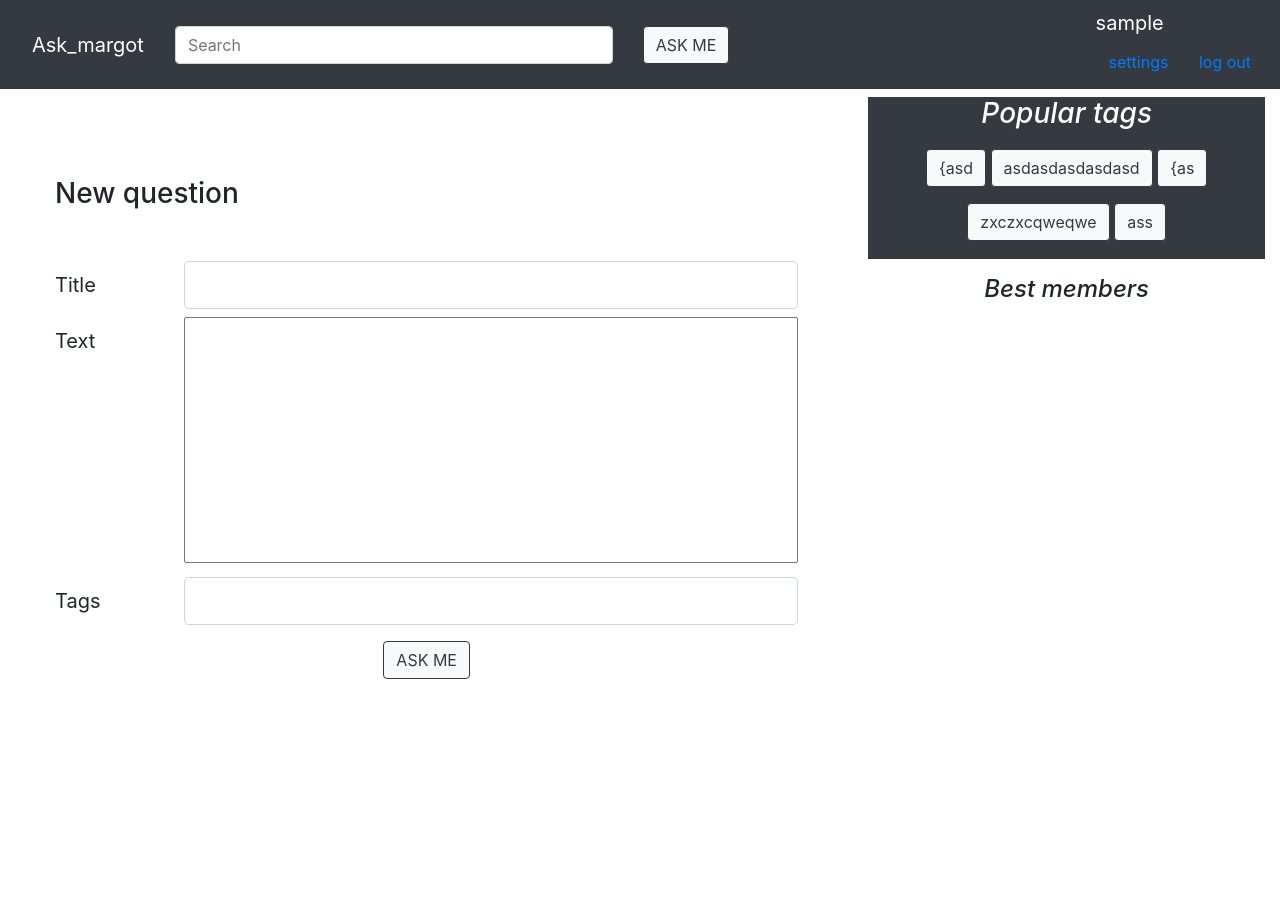
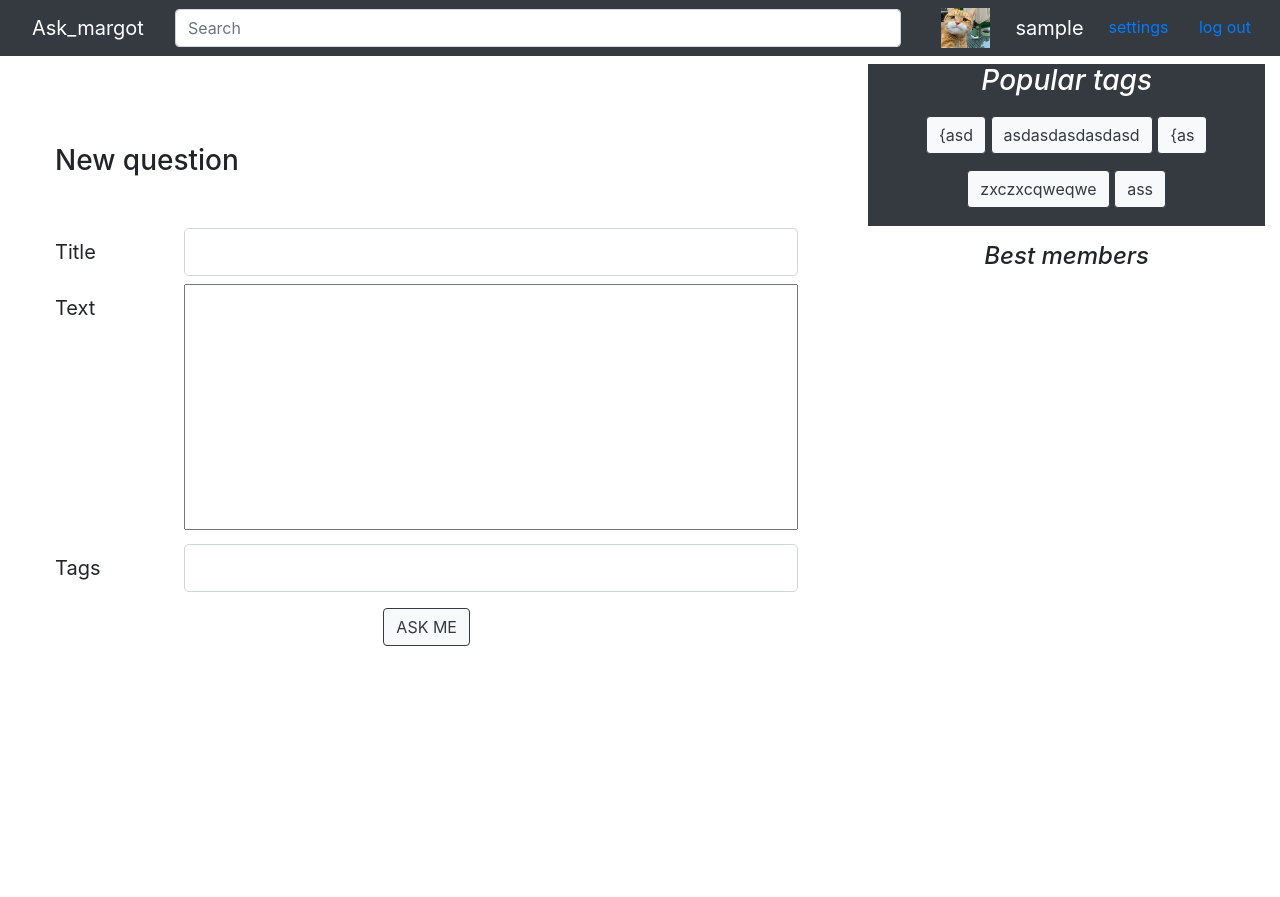
Before and after one commit to Margot07008/web_technopark, a Django app: page /ask/ in a window 1280 px wide. After the commit the page ends 646 px from the top, so only its background shows below. Run offline with Django 3.2, Linux system fonts and the light colour scheme; the visitor is signed in with stand-in values (Sample User, id 1); data that the repository does not hold is empty; some libraries are stand-ins or nearby versions.

Commit message:
correct navbar and links

```diff
--- a/catalog/models.py
+++ b/catalog/models.py
@@ -10,6 +10,7 @@ import datetime
 
 # Create your models here.
 class UserProfile(models.Model):
+
 
     id = models.AutoField(primary_key=True)
     email = models.EmailField()
--- a/catalog/static/css/base.css
+++ b/catalog/static/css/base.css
@@ -45,3 +45,16 @@
     justify-content: center;
     display: flex;
 }
+
+
+.user_name_navbar{
+    display: flex;
+    justify-content: center;
+    align-items: center;
+    padding-right: 12px;
+
+}
+
+.log_user{
+    display: inherit;
+}
--- a/catalog/templates/catalog/ask.html
+++ b/catalog/templates/catalog/ask.html
@@ -9,26 +9,21 @@
     <link rel="stylesheet" href="{% static 'css/ask.css' %}">
 {% endblock %}
 
-{% block header %}
-    <div class="col ask_me">
-        <button class="btn btn-outline-dark my-2 my-sm-2 btn-light" type="submit">ASK ME</button>
-    </div>
 
-{% endblock %}
 
 {% block content %}
     <div class="new_questoin">
         <div class="new_questoin_lable">
             <h3>New question</h3>
         </div>
-        <form>
+        <form method="POST" action="">
             <div class="form-group row mb-2 ">
                 <label for="colFormLabelLg" class="col-sm-2 col-form-label col-form-label-lg">Title</label>
                 <div class="col-sm-10">
                     <input type="text" class="form-control form-control-lg" id="colFormLabelLg" placeholder="">
                 </div>
             </div>
-        </form>
+
 
             <div class="form-group row mb-2">
                 <label for="colFormLabelLg" class="col-sm-2 col-form-label col-form-label-lg">Text</label>
@@ -37,7 +32,7 @@
                 </div>
             </div>
 
-    <form>
+
             <div class="form-group row mb-2">
                 <label for="colFormLabelLg" class="col-sm-2 col-form-label col-form-label-lg">Tags</label>
                 <div class="col-sm-10">
@@ -46,7 +41,7 @@
             </div>
         </form>
     <div class="col ask_me_btn">
-        <button class="btn btn-outline-dark my-2 my-sm-2 btn-light" type="submit">ASK ME</button>
+        <button class="btn btn-outline-dark my-2 my-sm-2 btn-light" id="add_ask_me" type="submit">ASK ME</button>
     </div>
     </div>
 
--- a/catalog/templates/catalog/base.html
+++ b/catalog/templates/catalog/base.html
@@ -13,26 +13,26 @@
 </head>
 <body>
 <nav class="navbar navbar-expand-lg  navbar-dark bg-dark sticky-top">
-    <a class="navbar-brand ml-3 " href="#">Ask_margot</a>
+    <a class="navbar-brand ml-3 " href="../">Ask_margot</a>
     <div class="my_bar collapse navbar-collapse" id="navbarSupportedContent">
         <div class="col ">
             <form>
                 <input class="form-control mr-0" type="search" placeholder="Search" aria-label="Search">
             </form>
         </div>
-        {% block header %}
-        {% endblock %}
         {% if request.user.is_anonymous %}
             <div>
                 <button type="button" class="btn btn-link">log in</button>
                 <button type="button" class="btn btn-link">Register</button>
             </div>
         {% else %}
+            {% block header %}
+            {% endblock %}
             <div class="log_user">
                 <div class="avatar"
                      style="background: url('{% static 'images/2.jpg' %}') no-repeat center;
                              background-size: contain"></div>
-                <a href="#" class="navbar-brand ml-0 mr-0 pt-0 user_name_navbar">{{ request.user }}</a>
+                <a href="#" class="navbar-brand ml-0 mr-0 user_name_navbar">{{ request.user }}</a>
                 <div>
                     <button type="button" class="btn btn-link">settings</button>
                     <button type="button" class="btn btn-link">log out</button>
--- a/catalog/templates/catalog/index.html
+++ b/catalog/templates/catalog/index.html
@@ -9,14 +9,11 @@
 
     <link rel="stylesheet" href="{% static 'css/index.css' %}">
 {% endblock %}
-
 {% block header %}
     <div class="col ask_me">
-        <button class="btn btn-outline-dark my-2 my-sm-2 btn-light " type="submit">ASK ME</button>
+        <a href="ask/"><button class="btn btn-outline-dark my-2 my-sm-2 btn-light"  type="submit">ASK ME</button></a>
     </div>
 {% endblock %}
-
-
 {% block content %}
     <div class="select_questions row collapse-toggle">
         <button class="col btn btn-lg btn-dark btn-primary rounded-0">New questions</button>
--- a/catalog/views.py
+++ b/catalog/views.py
@@ -24,3 +24,7 @@
     question = Question.objects.all()
     user = UserProfile.objects.all()
     return render(request, 'catalog/ask.html', {'tags': tag, 'questions': question, 'users': user})
+
+# def add_new_question(request):
+#     if request.method =="POST":
+#
```
Also changed, not shown: catalog/static/css/index.css (+0 -9 lines).
